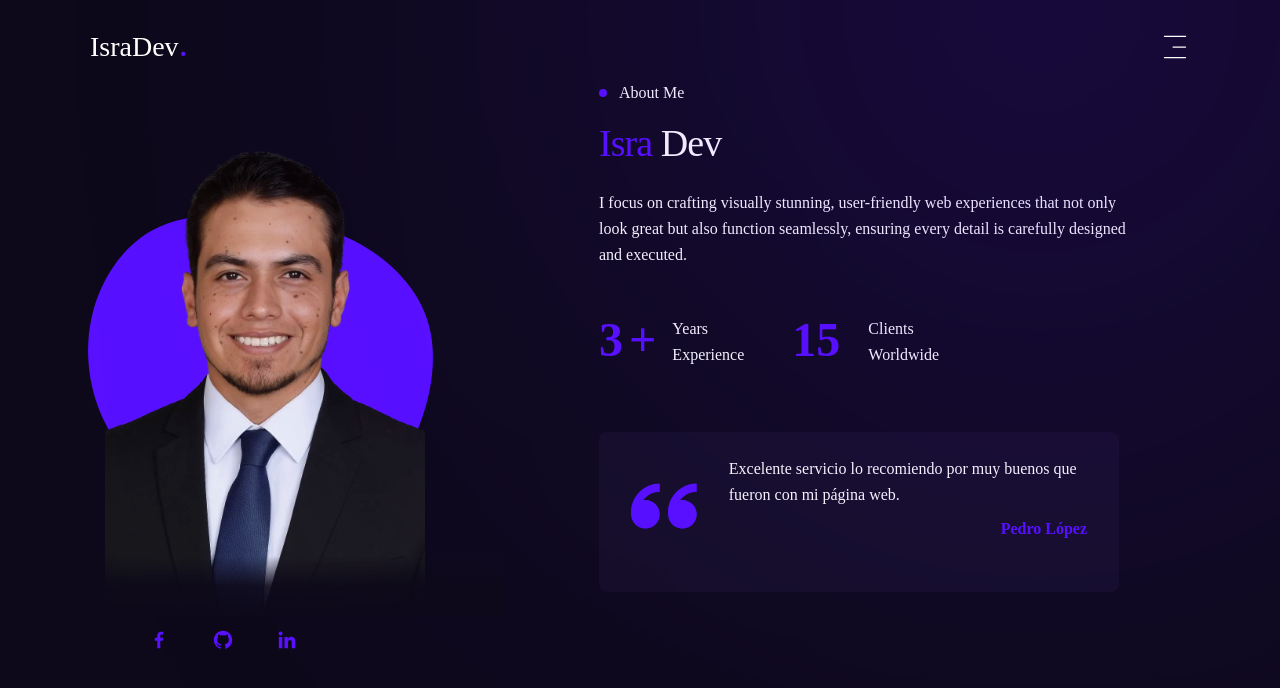
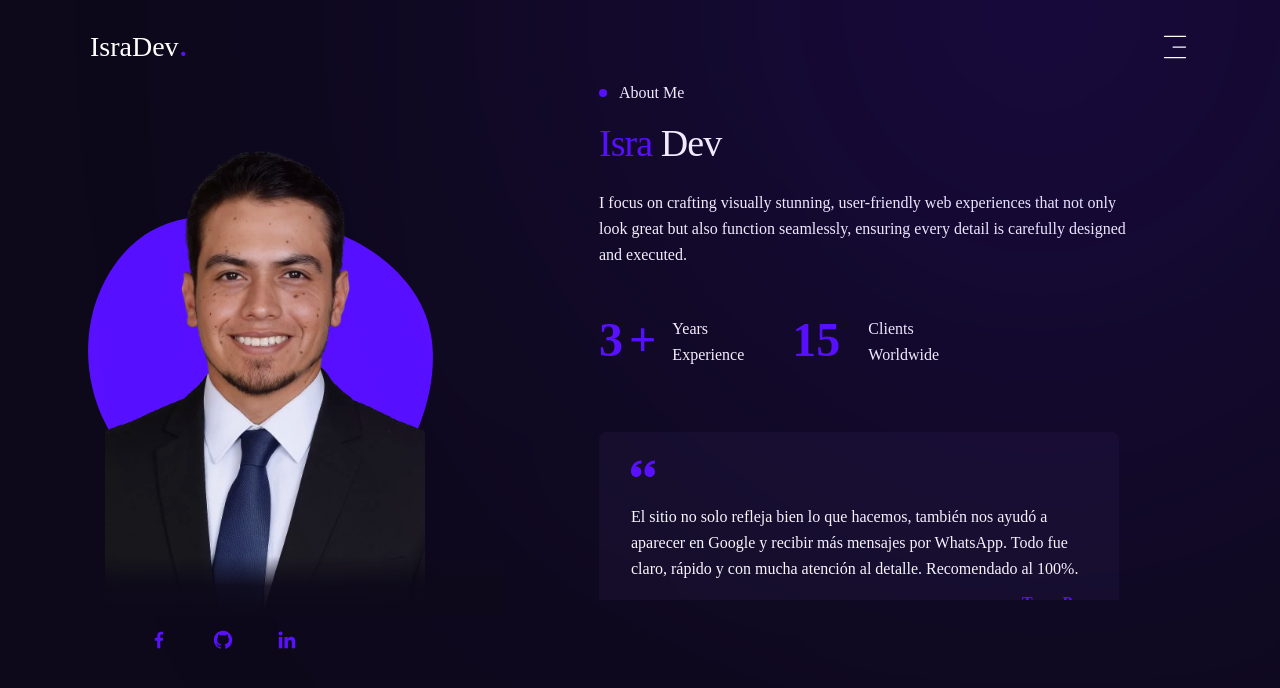
Before and after one commit to Isradev96/IsraDev-Portfolio-Next-js, a Next.js app: page /about in a window 1280 px wide. Shown: the top 688 px of the page. Built offline with nearby package versions, Linux system fonts and the light colour scheme; a web font is replaced by a local one.

Commit message:
Actualización de información  en sección about y contact

```diff
--- a/app/contact/page.jsx
+++ b/app/contact/page.jsx
@@ -74,8 +74,9 @@ const Contact = () => {
                   Get In <span>Touch</span>
                 </h2>
                 <p className="max-w-[460px]">
-                  Lorem ipsum dolor sit amet, consectetur adipisicing elit.
-                  Magni provident, doloremque.
+                  Whether you are looking to create a new website, improve your
+                  existing platform, or present a unique project, I am here to
+                  help.
                 </p>
               </div>
               {/* info */}
@@ -155,8 +156,12 @@ const Contact = () => {
                       <SelectValue placeholder="Choose here" />
                     </SelectTrigger>
                     <SelectContent className="bg-black border-white/20">
-                      <SelectItem value="Web Development">Web Development</SelectItem>
-                      <SelectItem value="UI & UX Design">UI & UX Design</SelectItem>
+                      <SelectItem value="Web Development">
+                        Web Development
+                      </SelectItem>
+                      <SelectItem value="UI & UX Design">
+                        UI & UX Design
+                      </SelectItem>
                       <SelectItem value="Logo Design">Logo Design</SelectItem>
                     </SelectContent>
                   </Select>
--- a/app/page.jsx
+++ b/app/page.jsx
@@ -9,6 +9,7 @@ import Blob from "@/components/Blob";
 import avatarImg from "@/public/assets/avatar.webp";
 import Socials from "@/components/Socials";
 import Pattern from "@/components/Pattern";
+import Link from "next/link";
 
 const Home = () => {
   return (
@@ -42,12 +43,14 @@ const Home = () => {
             that transform your ideas into seamless, engaging digital
             experiences.
           </p>
-          <button className="btn btn-lg btn-accent mb-16">
+          <Link href="/contact">
+            <button className="btn btn-lg btn-accent mb-16">
             <div className="flex items-center gap-3">
               <span>Let's talk.</span>
               <MdArrowOutward className="text-xl" />
             </div>
           </button>
+          </Link>
           {/* contact info */}
           <div className="flex flex-col items-start gap-4 xl:gap-8 mb-12 xl:mb-0">
             {/* phone */}
--- a/components/Info.jsx
+++ b/components/Info.jsx
@@ -13,7 +13,7 @@ const Info = () => {
             <HiOutlineMail className="text-2xl mt-1 text-accent"/>
             <div>
                 <p className="text-lg">Email Address</p>
-                <p>isradev.cortespelayo</p>
+                <p>isradev.cortespelayo<br/>@gmail.com</p>
             </div>
         </div>
         <div className="w-[280px] flex items-start gap-4">
@@ -37,7 +37,7 @@ const Info = () => {
             <HiOutlineLocationMarker className="text-2xl mt-1 text-accent"/>
             <div>
                 <p className="text-lg">Location</p>
-                <p>Puerto Vallarta, México.</p>
+                <p>Guadalajara, Jalisco.</p>
             </div>
         </div>
 
--- a/components/Journey.jsx
+++ b/components/Journey.jsx
@@ -1,17 +1,17 @@
 const journey = [
     {
-        years: "2022 - Present",
-        role: "Web Developer & Designer",
-        institution: "Tech Inc",
+        years: "July 2025 - Present",
+        role: "Web Developer",
+        institution: "PixelArt Web & Design",
     },
     {
-        years: "2020 - 2022",
-        role: "Web Developer",
-        institution: "Patito Company",
+        years: "November 2021 - July 2025",
+        role: "Fullstack Developer",
+        institution: "Freelance",
     },
     {
-        years: "2019 - 2020",
-        role: "Web Designer",
+        years: "April 2017 - July 2017",
+        role: "Web Developer Intern",
         institution: "H. Ayuntamiento",
     },
 ]
--- a/components/Skills.jsx
+++ b/components/Skills.jsx
@@ -5,6 +5,8 @@ import {
   RiCss3Fill,
   RiTailwindCssFill,
   RiNodejsFill,
+  RiJavascriptFill,
+  RiGithubFill,
 } from "react-icons/ri";
 import {
   Tooltip,
@@ -31,12 +33,20 @@ const skills = [
         name: "CSS 3",
     },
     {
+        icon: <RiJavascriptFill />,
+        name: "JavaScript",
+    },
+    {
         icon: <RiTailwindCssFill />,
         name: "Tailwind CSS",
     },
     {
         icon: <RiNodejsFill />,
         name: "Node.js",
+    },
+    {
+        icon: <RiGithubFill />,
+        name: "Github",
     },
 ]
 
--- a/components/Testimonial.jsx
+++ b/components/Testimonial.jsx
@@ -13,18 +13,23 @@ import { ImQuotesLeft } from "react-icons/im";
 const testimonial = [
   {
     message:
-      "Lorem ipsum dolor sit amet consectetur adipisicing elit. Adipisci temporibus exercitationem cupiditate commodi quas veniam doloribus.",
-    name: "Juan Perez",
+      "Me ayudaron a crear un sitio elegante y fácil de navegar. Desde el lanzamiento, he ganado visibilidad. Fue justo lo que necesitaba para profesionalizar mi presencia digital.",
+    name: "Natalia GGG",
   },
   {
     message:
-      "Excelente servicio lo recomiendo por muy buenos que fueron con mi página web.",
-    name: "Pedro López",
+      "El sitio no solo refleja bien lo que hacemos, también nos ayudó a aparecer en Google y recibir más mensajes por WhatsApp. Todo fue claro, rápido y con mucha atención al detalle. Recomendado al 100%.",
+    name: "TecnoPro",
   },
   {
     message:
-      "Los mejores sin duda, me ayudaron mucho con mi tienda en linea y mil gracias por todo.",
-    name: "Carmen Salinas",
+      "¡Me encantó el sitio web! Es moderno, rápido y permite que los clientes reserven en línea sin complicaciones. Incluso agregaron una galería de cortes y una sección con reseñas reales.",
+    name: "La Costa Barbershop",
+  },
+  {
+    message:
+      "La página es rápida, atractiva y se adapta perfecto al celular. Hemos notado más visitas y mejores comentarios. ¡Sin duda fue una gran inversión para crecer digitalmente!",
+    name: "Restaurante Soraya",
   },
 ];
 const Testimonial = () => {
@@ -38,8 +43,8 @@ const Testimonial = () => {
       {testimonial.map((person, index) => {
         return (
             <SwiperSlide key={index}>
-            <div className="flex px-8 py-6 gap-8">
-                <ImQuotesLeft className="hidden xl:flex text-8xl text-accent"/>
+            <div className="flex flex-col px-8 py-6 gap-6">
+                <ImQuotesLeft className="xl:flex text-2xl text-accent"/>
                 <div className="flex flex-col gap-2">
                     <p>{person.message}</p>
                     <p className="self-end text-accent font-semibold">{person.name}</p>
```
